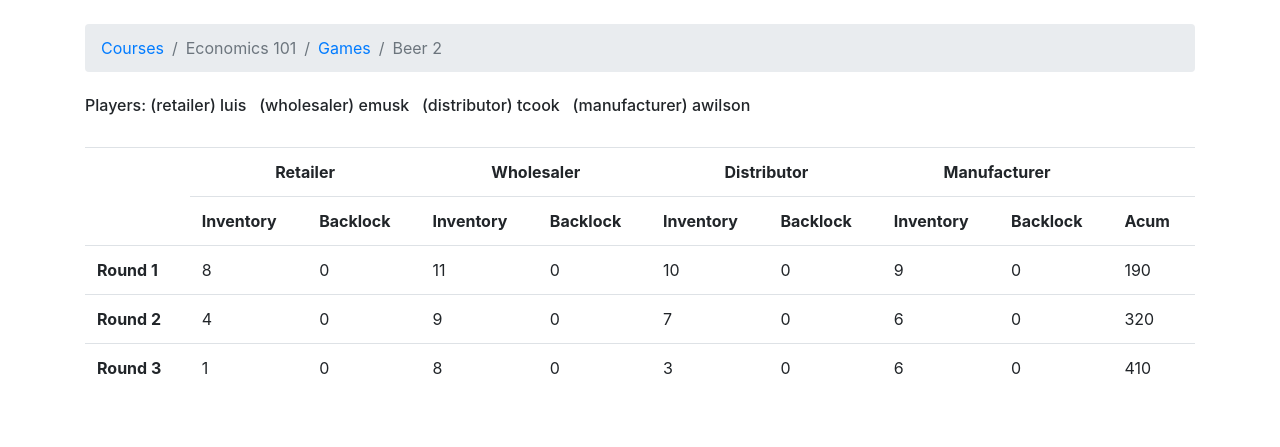
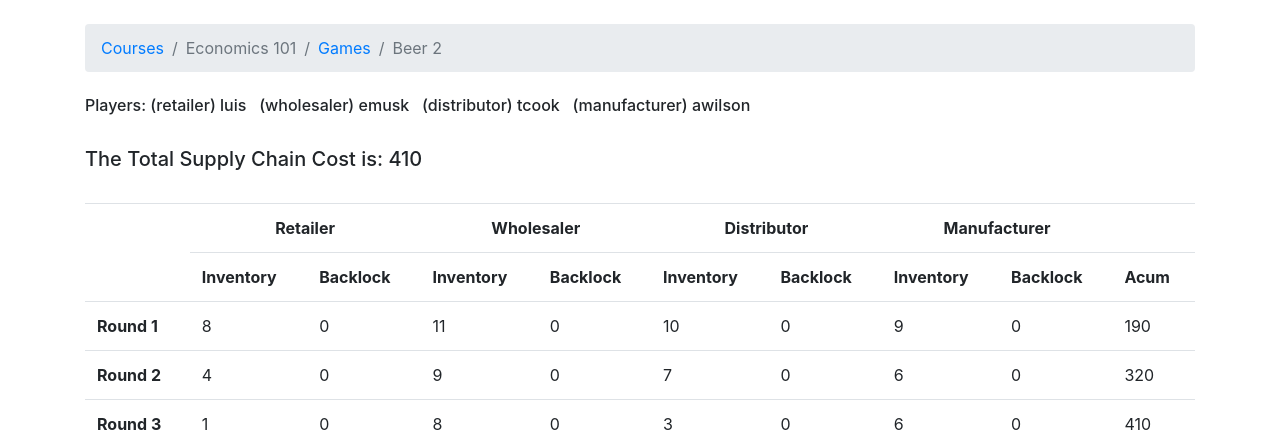
Before and after one commit to LuisAlbertoPerezDeLaCruz/savila, a Django app: page /beergame/game_finished/20/ in a window 1280 px wide. Shown: the part 56-503 px from the top of the page. Run offline with Django 4.2, Linux system fonts and the light colour scheme; a user stored in the database is signed in; data comes from the database, SQL or seed files in the repository; some libraries are stand-ins or nearby versions; some web fonts are replaced.

Commit message:
terminada primera parte del resultado del juego

```diff
--- a/beergame/views.py
+++ b/beergame/views.py
@@ -268,6 +268,8 @@ def game_finished(request, pk):
         game_player__game=pk).order_by('turn')
 
     list_result = list()
+    total_result = 0
+
     for idx, game_turn in enumerate(game_turns):
         changed_round = (idx+1) % 4 == 0
         if changed_round:
@@ -295,6 +297,8 @@ def game_finished(request, pk):
             # Acumulator
             list_row.append(round_result[26])  # Backlog
 
+            total_result += round_result[25]
+
             list_result.append(list_row)
 
     view = 'game_finished_view.html'
@@ -304,7 +308,8 @@ def game_finished(request, pk):
                                   "players_list": players_list,
                                   "institution": institution,
                                   "institutions": institutions,
-                                  "list_result": list_result})
+                                  "list_result": list_result,
+                                  "total_result": total_result})
 
 
 def pos_description(pos):
--- a/templates/game_finished_view.html
+++ b/templates/game_finished_view.html
@@ -13,6 +13,10 @@
     {{player}} &nbsp;
     {% endfor %}
 </h6>
+<br>
+<h5>
+    The Total Supply Chain Cost is: {{ total_result }}
+</h5>
 
 <br>
 
```
